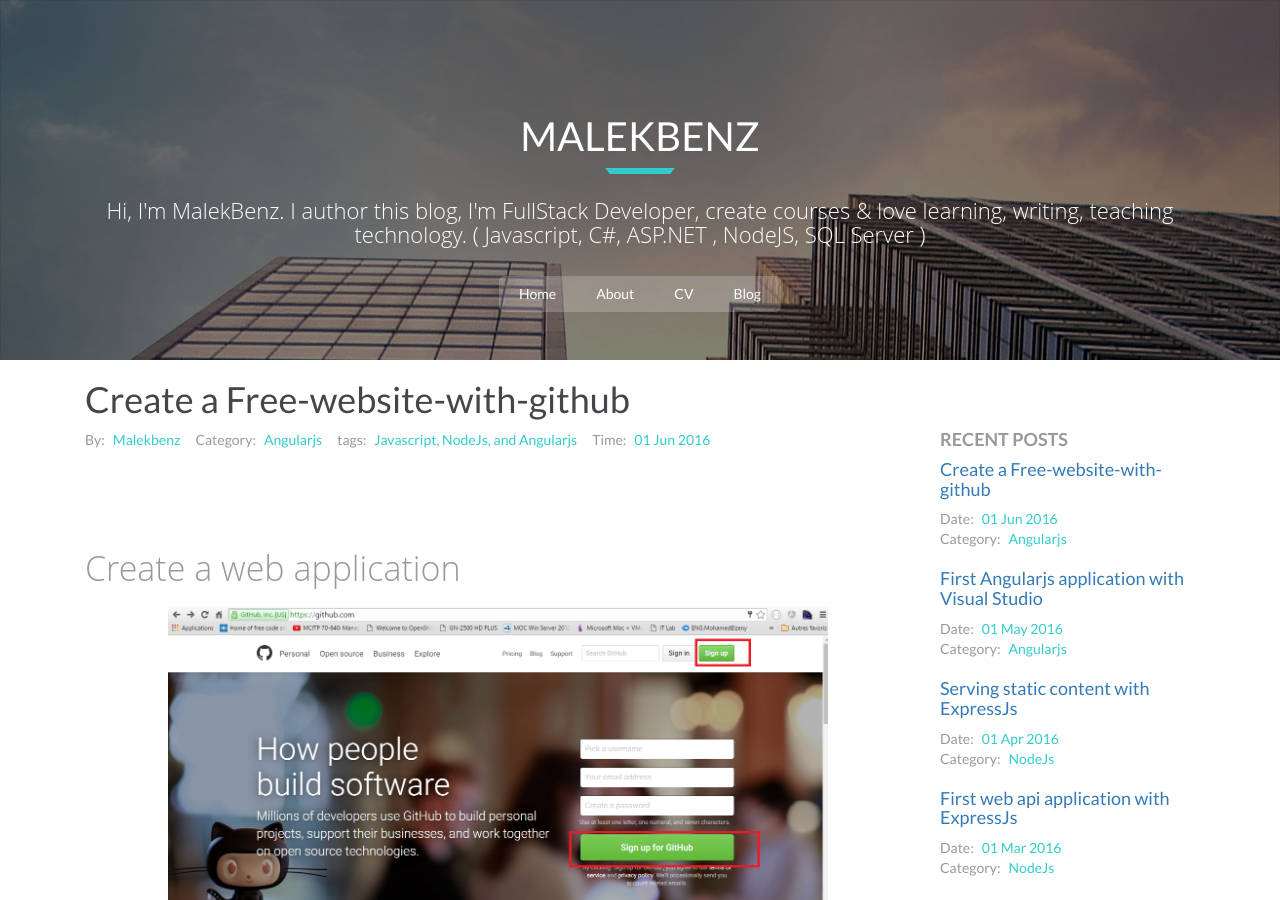
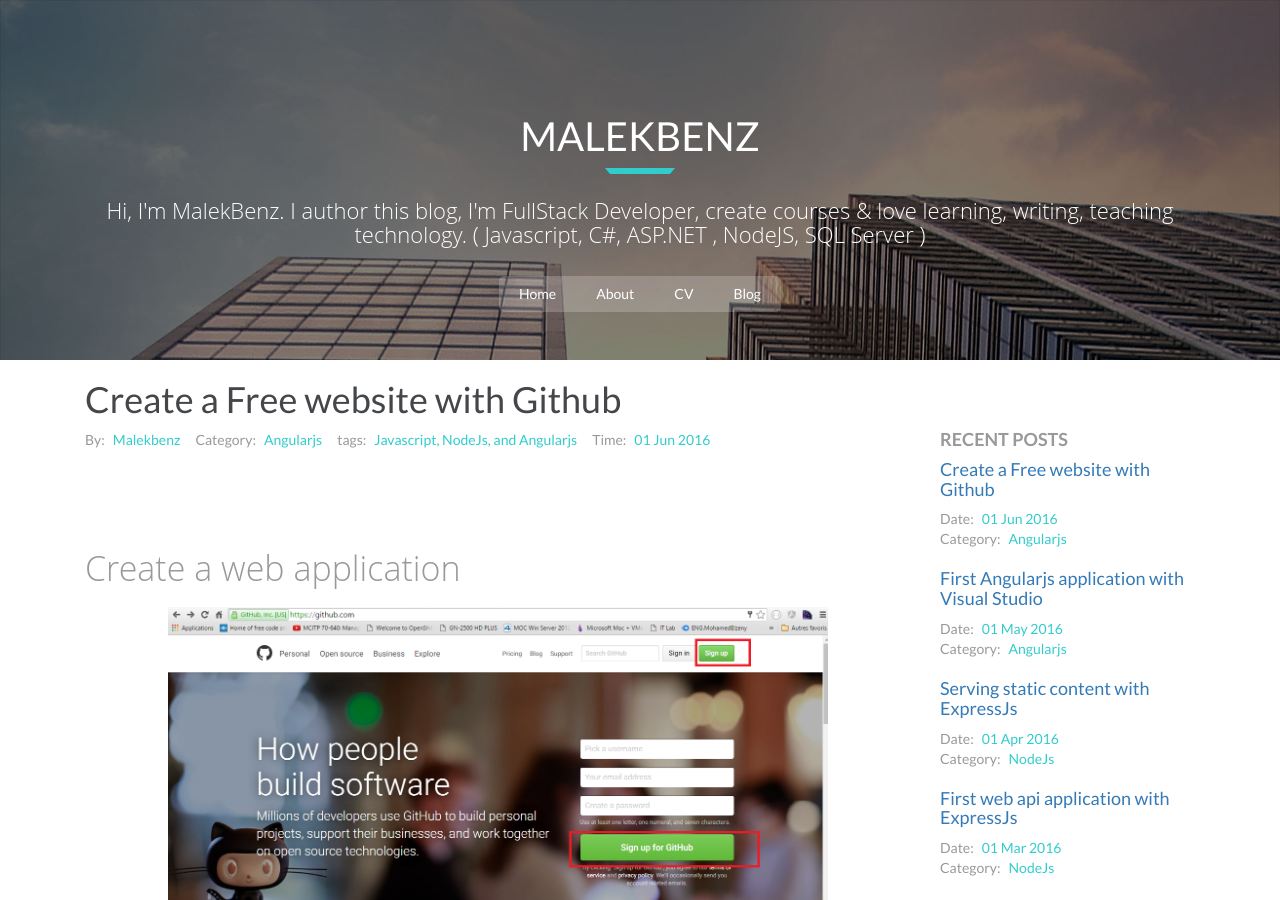
Before and after one commit to malekbenz/malekbenz, a Jekyll site: the page built from _posts/2016-06-01-Create-free-website-with-github.md, in a window 1280 px wide and 900 px high. Built offline with Jekyll 4.4.1, drawn with Linux system fonts in a browser that asks for light colours; nearby versions of some CDN libraries; comment, search, counter and statistics services are not loaded.

Commit message:
fix file name

```diff
--- a/_posts/2016-06-01-Create-free-website-with-github.md
+++ b/_posts/2016-06-01-Create-free-website-with-github.md
@@ -1,6 +1,6 @@
 ---
 layout: post
-title: "Create a Free-website-with-github"
+title: "Create a Free website with Github"
 date: 2016-06-01
 author: Malekbenz
 comments: true
```
